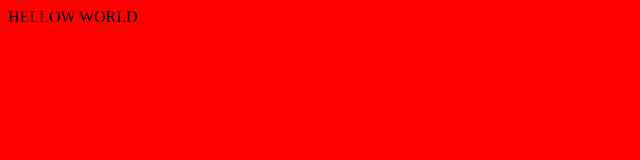
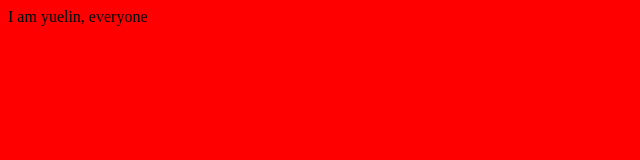
Before and after one commit to glcolin/test, a plain HTML site: page index.html in a window 1280 px wide. Shown: the full height of the page, 0-640 px from the left. Drawn offline with Linux system fonts and the light colour scheme.

Commit message:
changed home page content

```diff
--- a/index.html
+++ b/index.html
@@ -3,6 +3,6 @@
 	<link href="style.css" rel="stylesheet">
 <head>
 <body>
-HELLOW WORLD
+I am yuelin, everyone
 </body>
 </html>
```
